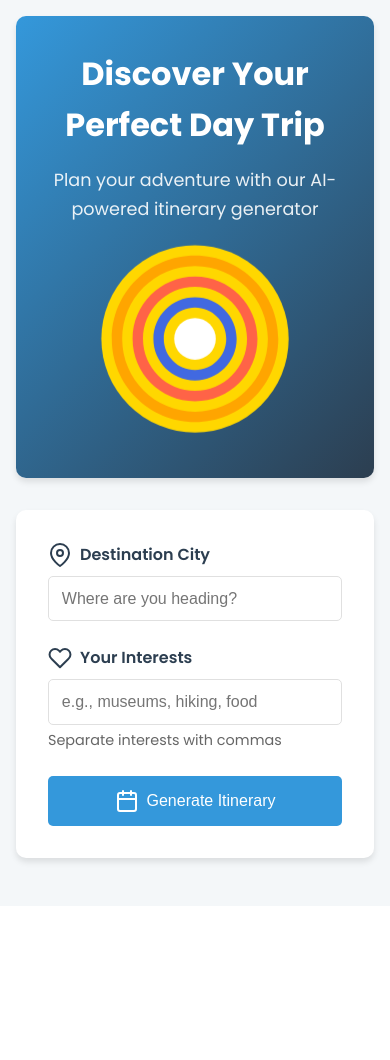
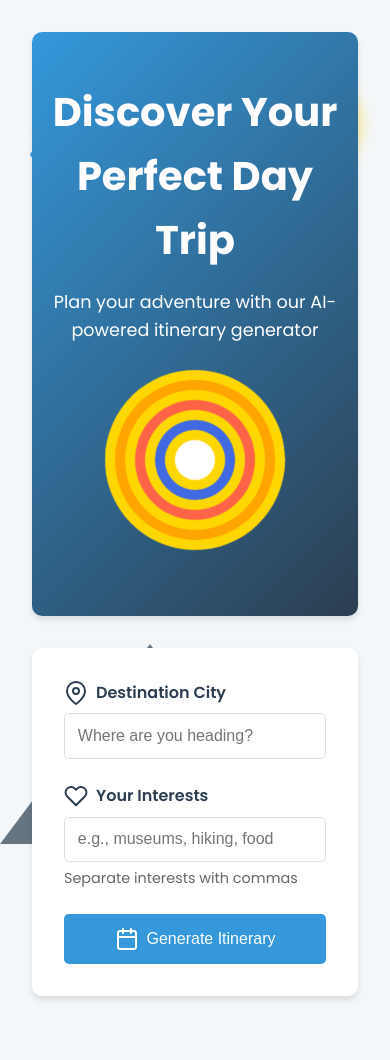
Before and after one commit to AkshayRaghavendraM/Travel-Itinerary-Planner-AI, a Flask app: page / in a window 390 px wide. Before the commit the page ends 867 px from the top, so only its background shows below. Run offline with Flask 3, Linux system fonts and the light colour scheme.

Commit message:
Update style.css

```diff
--- a/static/style.css
+++ b/static/style.css
@@ -21,6 +21,7 @@
   background-color: var(--background-color);
   color: var(--text-color);
   line-height: 1.6;
+  overflow-x: hidden;
 }
 
 .container {
@@ -50,7 +51,6 @@
 .hero-illustration {
   flex-shrink: 0;
   margin-left: 2rem;
-    animation: pulse 4s ease-in-out infinite;
 }
 
 .hero h1 {
@@ -94,12 +94,13 @@
   border: 1px solid var(--input-border);
   border-radius: 5px;
   font-size: 1rem;
-    transition: border-color 0.3s ease;
+  transition: border-color 0.3s ease, transform 0.3s ease;
 }
 
 .form-group input:focus {
   outline: none;
   border-color: var(--input-focus);
+  transform: scale(1.02);
 }
 
 small {
@@ -190,28 +191,6 @@
   to {
     opacity: 1;
     transform: translateY(0);
-    }
-  }
-
-  @media (max-width: 768px) {
-    .container {
-      padding: 1rem;
-    }
-
-    .hero {
-      padding: 2rem 1rem;
-    }
-
-    .hero h1 {
-      font-size: 2rem;
-    }
-
-    .button-group {
-      flex-direction: column;
-    }
-
-    .action-button {
-      width: 100%;
   }
 }
 
@@ -325,15 +304,50 @@
   }
 }
 
-  /* Hero section updates */
+.sun {
+  position: absolute;
+  width: 80px;
+  height: 80px;
+  background: #ffd700;
+  border-radius: 50%;
+  top: 10%;
+  right: 10%;
+  box-shadow: 0 0 20px #ffd700;
+  animation: sun-pulse 4s infinite alternate;
+}
 
-  @keyframes pulse {
-    0%,
-    100% {
+@keyframes sun-pulse {
+  0% {
     transform: scale(1);
   }
-    50% {
-      transform: scale(1.05);
+  100% {
+    transform: scale(1.1);
+  }
+}
+
+.mountain {
+  position: absolute;
+  bottom: 0;
+  left: 0;
+  width: 0;
+  height: 0;
+  border-left: 150px solid transparent;
+  border-right: 150px solid transparent;
+  border-bottom: 200px solid #2c3e50;
+  opacity: 0.7;
+}
+
+/* Hero section updates */
+.rotating-globe {
+  animation: rotate 20s linear infinite;
+}
+
+@keyframes rotate {
+  0% {
+    transform: rotate(0deg);
+  }
+  100% {
+    transform: rotate(360deg);
   }
 }
 
@@ -394,6 +408,84 @@
   display: inline-block;
 }
 
+/* New animations */
+.animate-in {
+  opacity: 0;
+  transform: translateY(20px);
+  transition: opacity 0.5s ease, transform 0.5s ease;
+}
+
+.animate-in.is-visible {
+  opacity: 1;
+  transform: translateY(0);
+}
+
+.animate-text {
+  opacity: 0;
+  transform: translateY(10px);
+  transition: opacity 0.5s ease, transform 0.5s ease;
+}
+
+.animate-text.is-visible {
+  opacity: 1;
+  transform: translateY(0);
+}
+
+.animate-text-delay {
+  opacity: 0;
+  transform: translateY(10px);
+  transition: opacity 0.5s ease 0.2s, transform 0.5s ease 0.2s;
+}
+
+.animate-text-delay.is-visible {
+  opacity: 1;
+  transform: translateY(0);
+}
+
+.animate-label {
+  opacity: 0;
+  transform: translateX(-10px);
+  transition: opacity 0.3s ease, transform 0.3s ease;
+}
+
+.animate-label.is-visible {
+  opacity: 1;
+  transform: translateX(0);
+}
+
+.animate-input {
+  opacity: 0;
+  transform: translateX(10px);
+  transition: opacity 0.3s ease, transform 0.3s ease;
+}
+
+.animate-input.is-visible {
+  opacity: 1;
+  transform: translateX(0);
+}
+
+.animate-button {
+  opacity: 0;
+  transform: scale(0.95);
+  transition: opacity 0.3s ease, transform 0.3s ease;
+}
+
+.animate-button.is-visible {
+  opacity: 1;
+  transform: scale(1);
+}
+
+.animate-content {
+  opacity: 0;
+  transform: translateY(20px);
+  transition: opacity 0.5s ease, transform 0.5s ease;
+}
+
+.animate-content.is-visible {
+  opacity: 1;
+  transform: translateY(0);
+}
+
 /* Responsive adjustments */
 @media (max-width: 768px) {
   .hero {
@@ -414,4 +506,12 @@
   .plane {
     top: 5%;
   }
+
+  .button-group {
+    flex-direction: column;
   }
+
+  .action-button {
+    width: 100%;
+  }
+}
```
Lines whose indentation alone changed are shown as unchanged.
